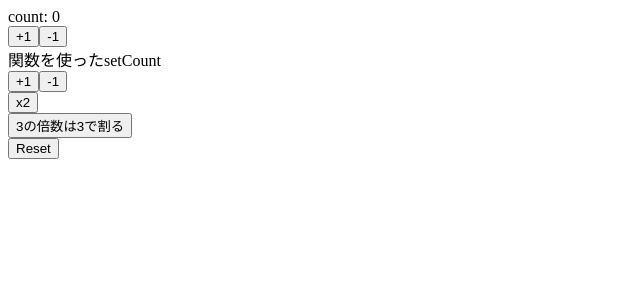
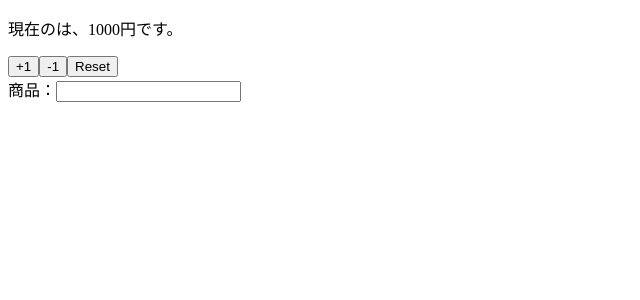
Before and after one commit to fuku8/react-hooks-101, a React (Create React App) app: page / in a window 1280 px wide. Shown: the top 300 px of the page, without its empty margins (0-640 px from the left). Built offline with nearby package versions, Linux system fonts and the light colour scheme.

Commit message:
immplement component using multiple states

```diff
--- a/src/App.js
+++ b/src/App.js
@@ -1,39 +1,27 @@
 import React, { useState } from "react"
 
-const  App = () => {
-  const [count, setCount] = useState(0)
-  const increment = () => setCount(count + 1)
-  const decrement = () => setCount(count -1)
-  const double = () => setCount(count *2)
-  const reset = () => setCount(0)
-  const increment2 = () => setCount(previousCount => previousCount +1 )
-  const decrement2 = () => setCount(previousCount => previousCount -1 )
-  const devide3 = () => setCount(previousCount =>
-    previousCount % 3 === 0 ? previousCount / 3 : previousCount
-  )
+const  App = props => {
+  const [name, setName] = useState(props.name)
+  const [price, setPrice] = useState(props.price)
+
+  const reset = () => {
+    setPrice(props.price)
+    setName(props.name)
+  }
   return (
     <>
-      <div>count: {count}</div>
-      <div>
-        <button onClick={increment}>+1</button>
-        <button onClick={decrement}>-1</button>
-      </div>
-      <div>
-        関数を使ったsetCount<br />
-        <button onClick={increment2}>+1</button>
-        <button onClick={decrement2}>-1</button>
-      </div>
-      <div>
-        <button onClick={double}>x2</button>
-      </div>
-      <div>
-        <button onClick={devide3}>3の倍数は3で割る</button>
-      </div>
-      <div>
-      <button onClick={reset}>Reset</button>
-      </div>
+      <p>現在の{name}は、{price}円です。</p>
+      <button onClick={()=> setPrice(price +1)}>+1</button>
+      <button onClick={()=> setPrice(price -1)}>-1</button>
+      <button onClick={reset}>Reset</button><br />
+      商品：<input value={name} onChange={e => setName(e.target.value)} />
     </>
   )
 }
 
+App.defaultProps = {
+  name: '',
+  price: 1000
+}
+
 export default App
```
